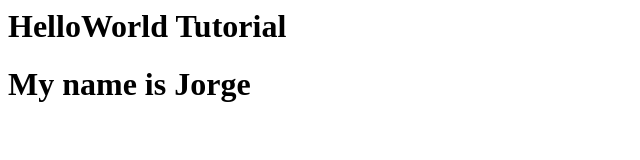
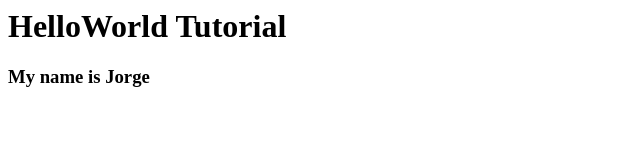
Before and after one commit to jorzet/jorzet.github.io, a plain HTML site: page index.html in a window 1280 px wide. Shown: the whole page, without its empty margins (0-640 px from the left). Drawn offline with Linux system fonts and the light colour scheme.

Commit message:
add title and description

```diff
--- a/index.html
+++ b/index.html
@@ -4,6 +4,8 @@
   </head>
   <body>
     <h1>HelloWorld Tutorial</h1>
-    <h1>My name is Jorge</h1>
+   <div>
+   	 <h3>My name is Jorge</h3>
+   </div>
   </body>
 </html>
```
